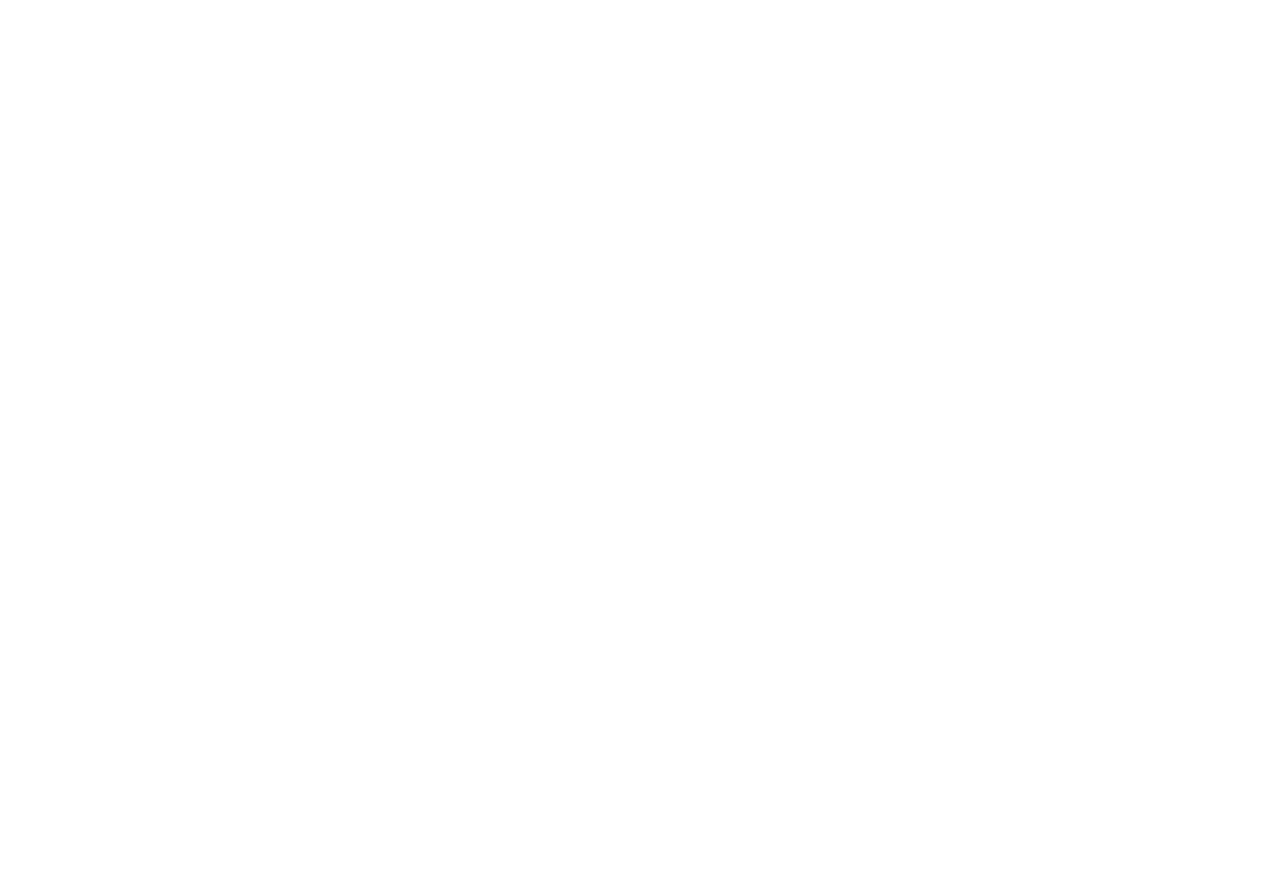
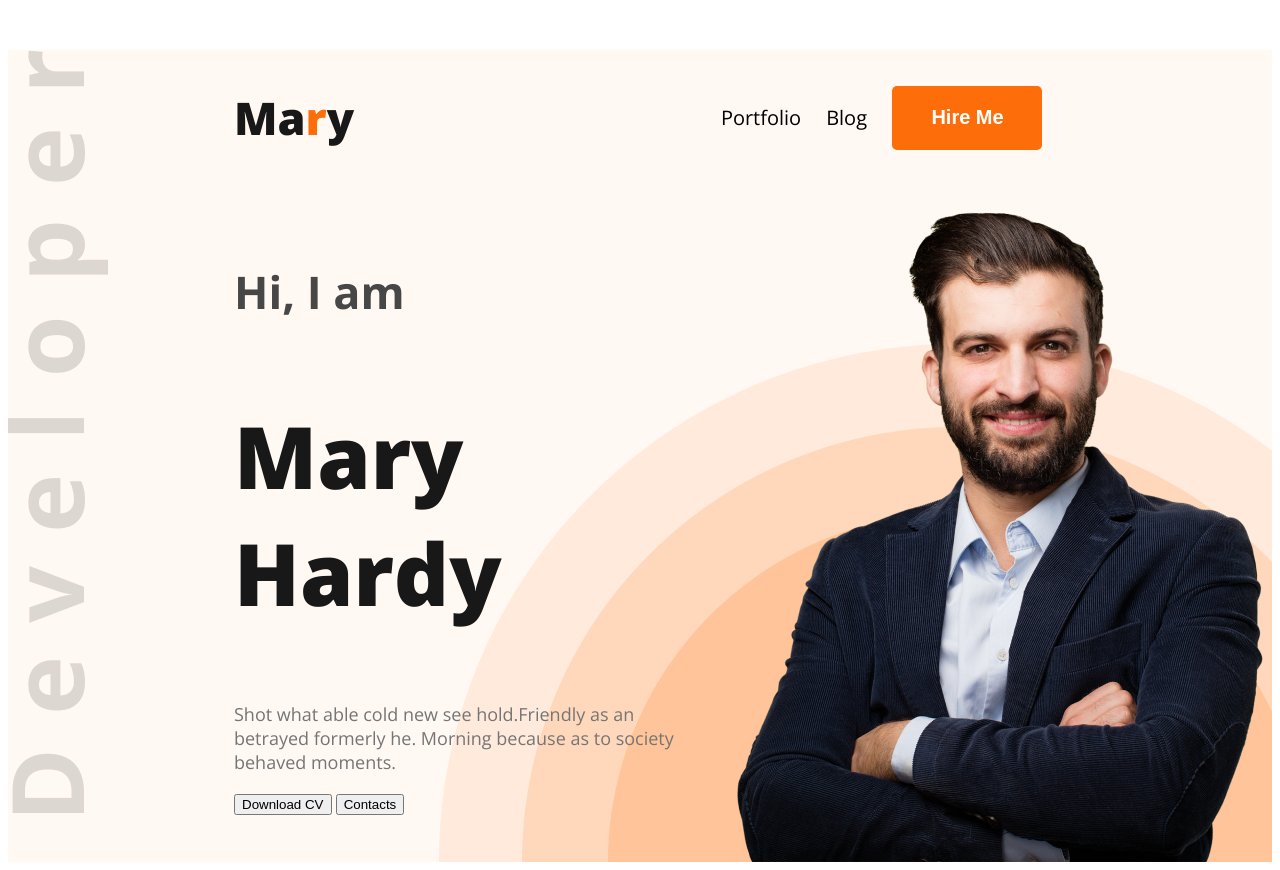
Before and after one commit to alamin-shanto/portfolio-project1, a plain HTML site: page index.html in a window 1280 px wide. Before the commit the page ends 800 px from the top, so only its background shows below. Drawn offline with nearby package versions, Linux system fonts and the light colour scheme.

Commit message:
build the header section

```diff
--- a/Styles/styles.css
+++ b/Styles/styles.css
@@ -0,0 +1,97 @@
+/* fonts */
+
+.open-sans-normal {
+  font-family: "Open Sans", serif;
+  font-optical-sizing: auto;
+  font-style: normal;
+  font-variation-settings: "wdth" 100;
+}
+
+/* shared colors */
+.orange-button1 {
+  height: 64px;
+  width: 150px;
+  border-radius: 5px;
+  background-color: #fd6e0a;
+  border: none;
+}
+
+.dark1 {
+  color: #181818;
+}
+
+.dark2 {
+  color: #474747;
+}
+
+.dark3 {
+  color: #757575;
+}
+
+/* header Design */
+
+.header {
+  background-color: #fff8f3;
+  background-image: url(../images/developer.png), url(../images/header_bg.png);
+  background-repeat: no-repeat;
+  background-position: top left, bottom right;
+}
+/* Nav bar design */
+
+nav {
+  display: flex;
+  align-items: center;
+  justify-content: space-between;
+  margin: 50px 230px 0px 226px;
+}
+
+nav > h2 {
+  font-weight: 800;
+  color: #181818;
+  font-size: 45px;
+}
+
+nav span {
+  color: #fd6e0a;
+}
+
+nav ul {
+  font-size: 20px;
+  display: flex;
+  justify-content: space-around;
+  align-items: center;
+  gap: 25px;
+}
+
+nav ul li {
+  list-style-type: none;
+}
+
+nav button {
+  font-weight: 700;
+  font-size: 20px;
+  color: white;
+  padding: 18px 35px 19px 36px;
+}
+
+/* banner section design */
+
+.banner {
+  display: flex;
+  justify-content: space-between;
+  margin-left: 226px;
+}
+
+.banner-subtitle {
+  font-size: 45px;
+  font-weight: 700;
+}
+
+.banner-title {
+  font-size: 86px;
+  font-weight: 800;
+}
+
+.banner-description {
+  font-size: 18px;
+}
--- a/index.html
+++ b/index.html
@@ -4,10 +4,41 @@
     <meta charset="UTF-8" />
     <meta name="viewport" content="width=device-width, initial-scale=1.0" />
     <title>Document</title>
+    <link rel="preconnect" href="https://fonts.googleapis.com" />
+    <link rel="preconnect" href="https://fonts.gstatic.com" crossorigin />
+    <link
+      href="https://fonts.googleapis.com/css2?family=Open+Sans:ital,wght@0,300..800;1,300..800&display=swap"
+      rel="stylesheet"
+    />
     <link rel="stylesheet" href="./Styles/styles.css" />
   </head>
-  <body>
-    <header></header>
+  <body class="open-sans-normal">
+    <header class="header">
+      <nav class="title">
+        <h2>Ma<span>r</span>y</h2>
+        <ul>
+          <li>Portfolio</li>
+          <li>Blog</li>
+          <li><button class="orange-button1">Hire Me</button></li>
+        </ul>
+      </nav>
+
+      <div class="banner">
+        <div class="banner-content">
+          <h5 class="banner-subtitle dark2">Hi, I am</h5>
+          <h2 class="banner-title dark1">Mary Hardy</h2>
+          <p class="banner-description dark3">
+            Shot what able cold new see hold.Friendly as an betrayed formerly
+            he. Morning because as to society behaved moments.
+          </p>
+          <div class="banner-buttons">
+            <button>Download CV</button>
+            <button>Contacts</button>
+          </div>
+        </div>
+        <img src="./images/hardy.png" alt="hardy" class="banner-img" />
+      </div>
+    </header>
     <main>
       <section></section>
     </main>
```
